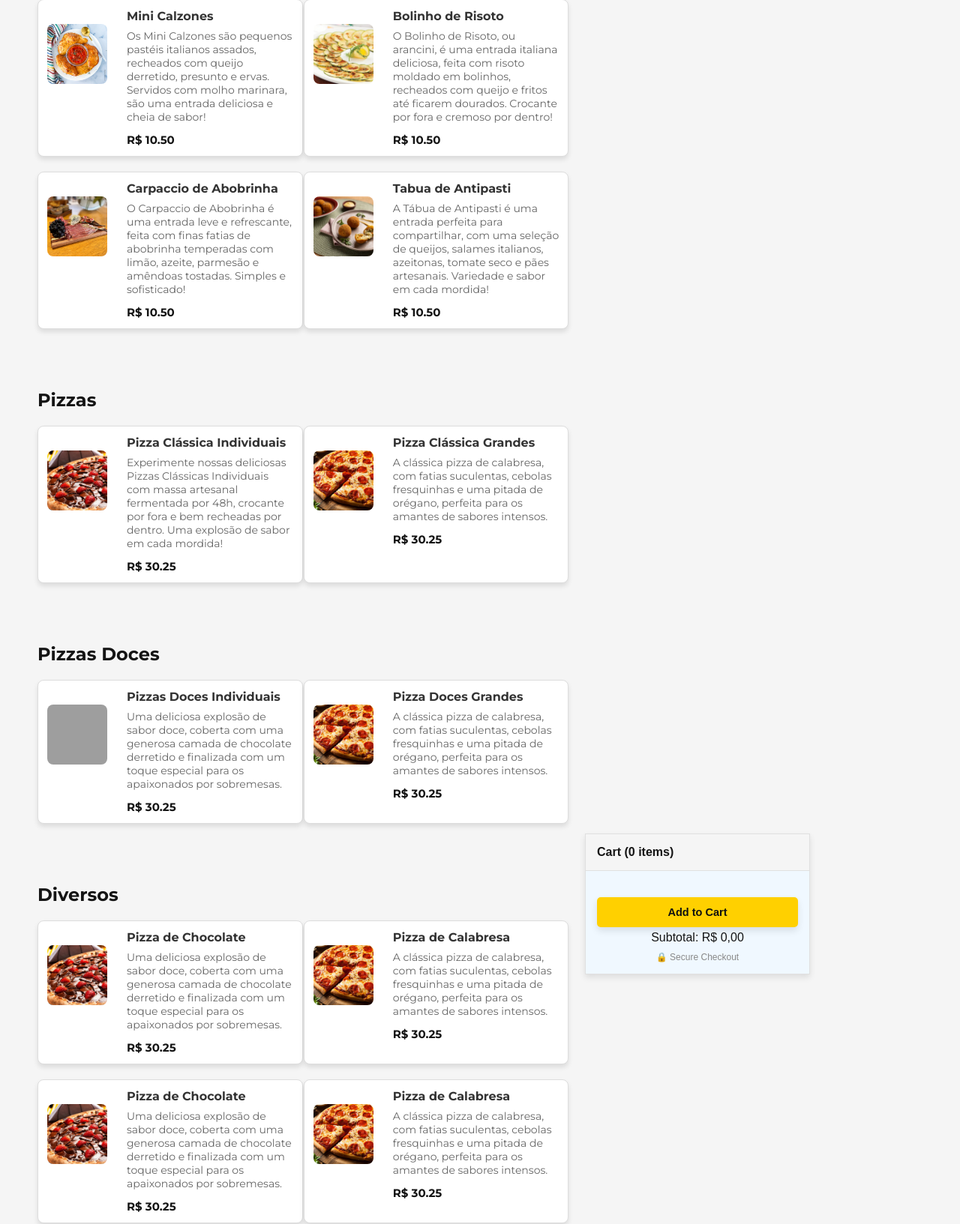
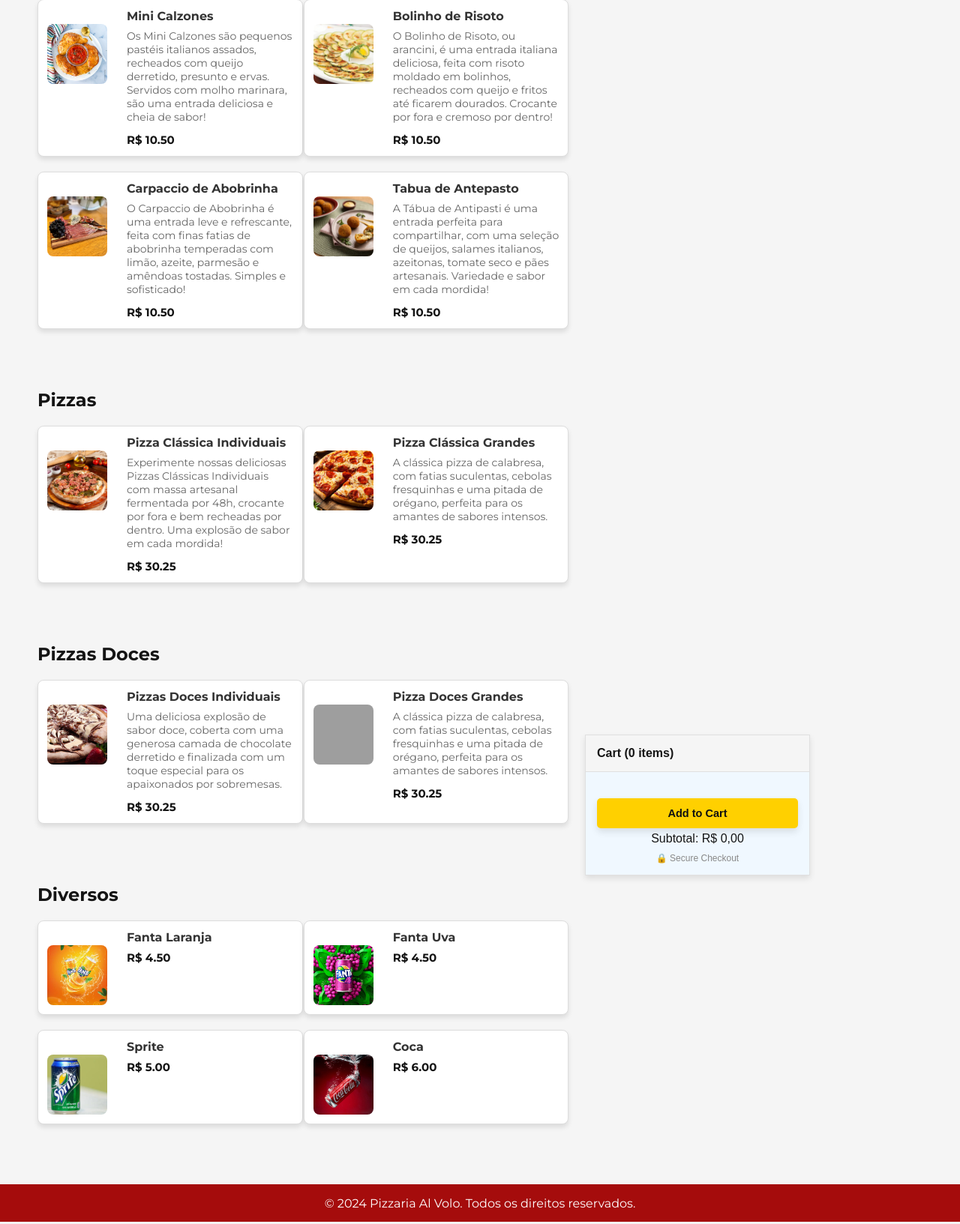
Before and after one commit to garciamanda/project-pizzaria-htmlcss, a PHP site: page / in a window 1280 px wide. Shown: the part 2810-4443 px from the top of the page at 75% size. Run offline with PHP 8.4, Linux system fonts and the light colour scheme; grey boxes are pictures that could not be loaded.

Commit message:
modal entradas fim
finalmenteeeee

```diff
--- a/css/style.css
+++ b/css/style.css
@@ -1153,7 +1153,7 @@ body {
   background-color: rgb(255, 255, 255);
   border-radius: 10px 10px 10px 10px;
   width: 45%;
-  height: 75%;
+  height: 58.2%;
   margin: 10% auto;
 }
 
@@ -2196,7 +2196,7 @@ body {
   background-color: rgb(255, 255, 255);
   border-radius: 10px 10px 10px 10px;
   width: 45%;
-  height: 44.3%;
+  height: 51.7%;
   margin: 15% auto;
 }
 
@@ -2213,6 +2213,22 @@ body {
   flex: 0.8;
   box-shadow: rgba(0, 0, 0, 0.2) 0px 1px 2px 0px;
 }
+
+.modal-carrinho-entradas .close-btn2 {
+  cursor: pointer;
+  background: none;
+  width: 3rem;
+  border-radius: 50%;
+  font-size: 24px;
+  font-weight: bold;
+  color: #333;
+  transition: color 0.3s ease;;
+}
+
+.modal-carrinho-entradas .close-btn2:hover {
+  color: #ff0000;
+}
+
 
 .Produtos-text-modal {
   border-radius: 0 10px 0 0 !important;
@@ -2249,6 +2265,7 @@ body {
   border-top: 1px solid #d1d5db;
   border-radius: 0 0 20px 20px;
   margin-top: 47.9%;
+  border: none !important;
 }
 
 .produtos-modal h2 {
--- a/index.php
+++ b/index.php
@@ -464,7 +464,7 @@ if (isset($_POST['submit'])) {
 
         <!-- Começo do produto -->
         <div class="cardapio-content">
-          <img src="./images/pizza(6).jpg" alt="Pizza de Calabresa" class="img-cardapio" />
+          <img src="./images/pizza(13).jpg" alt="Pizza de Calabresa" class="img-cardapio" />
 
           <div class="detalhes">
             <p class="nome-cardapio">Pizza de Calabresa</p>
@@ -480,7 +480,7 @@ if (isset($_POST['submit'])) {
 
         <!-- Começo do produto -->
         <div class="cardapio-content">
-          <img src="./images/pizza(1).jpg" alt="Pizza de Carne" class="img-cardapio" />
+          <img src="./images/pizza(16).jpg" alt="Pizza de Carne" class="img-cardapio" />
 
           <div class="detalhes">
             <p class="nome-cardapio">Pizza de Carne</p>
@@ -497,7 +497,7 @@ if (isset($_POST['submit'])) {
 
         <!-- Começo do produto -->
         <div class="cardapio-content">
-          <img src="./images/pizzafrango2.jpg" alt="Pizza de Frango" class="img-cardapio" />
+          <img src="./images/pizza(22).jpg" alt="Pizza de Frango" class="img-cardapio" />
 
           <div class="detalhes">
             <p class="nome-cardapio">Pizza de Frango</p>
@@ -641,10 +641,10 @@ if (isset($_POST['submit'])) {
 
         <!-- Começo do produto -->
         <div class="cardapio-content" id="cardapio-content-entradas">
-          <img src="./images/entrada(8).webp" alt="Tabua de Antipasti" class="img-cardapio" />
+          <img src="./images/entrada(8).webp" alt="Tabua de Antepasto" class="img-cardapio" />
 
           <div class="detalhes">
-            <p class="nome-cardapio">Tabua de Antipasti</p>
+            <p class="nome-cardapio">Tabua de Antepasto</p>
             <p class="descricao-cardapio">A Tábua de Antipasti é uma entrada perfeita para compartilhar, com uma seleção
               de queijos, salames italianos, azeitonas, tomate seco e pães artesanais. Variedade e sabor em cada
               mordida!</p>
@@ -665,7 +665,7 @@ if (isset($_POST['submit'])) {
       <div class="cardapio" id="cardapio-pizzas-separadas">
         <!-- Começo do produto -->
         <div class="cardapio-content" id="cardapio-separadas">
-          <img src="./images/pizza(8).jpg" alt="Pizza de Chocolate" class="img-cardapio" />
+          <img src="./images/pizza(13).jpg" alt="calabresa" class="img-cardapio" />
 
           <div class="detalhes">
             <p class="nome-cardapio">Pizza Clássica Individuais</p>
@@ -682,7 +682,7 @@ if (isset($_POST['submit'])) {
 
         <!-- Começo do produto -->
         <div class="cardapio-content" id="cardapio-separadas">
-          <img src="./images/pizza(6).jpg" alt="4 Queijos" class="img-cardapio" />
+          <img src="./images/pizza(6).jpg" alt="peperoni" class="img-cardapio" />
 
           <div class="detalhes">
             <p class="nome-cardapio">Pizza Clássica Grandes</p>
@@ -707,7 +707,7 @@ if (isset($_POST['submit'])) {
       <div class="cardapio" id="cardapio-pizzas-doces">
         <!-- Começo do produto -->
         <div class="cardapio-content" id="cardapio-content-doces">
-          <img src="./images/pizza(18).jpg" alt="Pizza de Chocolate" class="img-cardapio" />
+          <img src="./images/pizza(9).jpg" alt="Pizza de Chocolate" class="img-cardapio" />
 
           <div class="detalhes">
             <p class="nome-cardapio">Pizzas Doces Individuais</p>
@@ -723,7 +723,7 @@ if (isset($_POST['submit'])) {
 
         <!-- Começo do produto -->
         <div class="cardapio-content" id="cardapio-content-doces">
-          <img src="./images/pizza(6).jpg" alt="4 Queijos" class="img-cardapio" />
+          <img src="./images/pizza(24).webp" alt="M&Ms" class="img-cardapio" />
 
           <div class="detalhes">
             <p class="nome-cardapio">Pizza Doces Grandes</p>
@@ -747,15 +747,12 @@ if (isset($_POST['submit'])) {
       <div class="cardapio" id="cardapio-pizzas-diversos">
         <!-- Começo do produto -->
         <div class="cardapio-content" id="cardapio-content-diversos">
-          <img src="./images/pizza(8).jpg" alt="Pizza de Chocolate" class="img-cardapio" />
+          <img src="./images/bebida(1).jpeg" alt="fanta" class="img-cardapio" />
 
           <div class="detalhes">
-            <p class="nome-cardapio">Pizza de Chocolate</p>
-            <p class="descricao-cardapio">Uma deliciosa explosão de sabor doce, coberta com uma generosa camada de
-              chocolate derretido e finalizada com um toque especial para os apaixonados por sobremesas.</p>
-
+            <p class="nome-cardapio">Fanta Laranja</p>
             <div class="preco">
-              <p class="preco-cardapio">R$ 30.25</p>
+              <p class="preco-cardapio">R$ 4.50</p>
             </div>
           </div>
         </div>
@@ -763,15 +760,12 @@ if (isset($_POST['submit'])) {
 
         <!-- Começo do produto -->
         <div class="cardapio-content" id="cardapio-content-diversos">
-          <img src="./images/pizza(6).jpg" alt="4 Queijos" class="img-cardapio" />
+          <img src="./images/bebida(2).jpeg" alt="Fanta" class="img-cardapio" />
 
           <div class="detalhes">
-            <p class="nome-cardapio">Pizza de Calabresa</p>
-            <p class="descricao-cardapio">A clássica pizza de calabresa, com fatias suculentas, cebolas fresquinhas e
-              uma pitada de orégano, perfeita para os amantes de sabores intensos.</p>
-
+            <p class="nome-cardapio">Fanta Uva</p>
             <div class="preco">
-              <p class="preco-cardapio">R$ 30.25</p>
+              <p class="preco-cardapio">R$ 4.50</p>
             </div>
           </div>
         </div>
@@ -779,15 +773,12 @@ if (isset($_POST['submit'])) {
 
         <!-- Começo do produto -->
         <div class="cardapio-content" id="cardapio-content-diversos">
-          <img src="./images/pizza(8).jpg" alt="Pizza de Chocolate" class="img-cardapio" />
+          <img src="./images/bebida(3).jpeg" alt="Sprite" class="img-cardapio" />
 
           <div class="detalhes">
-            <p class="nome-cardapio">Pizza de Chocolate</p>
-            <p class="descricao-cardapio">Uma deliciosa explosão de sabor doce, coberta com uma generosa camada de
-              chocolate derretido e finalizada com um toque especial para os apaixonados por sobremesas.</p>
-
+            <p class="nome-cardapio">Sprite</p>
             <div class="preco">
-              <p class="preco-cardapio">R$ 30.25</p>
+              <p class="preco-cardapio">R$ 5.00</p>
             </div>
           </div>
         </div>
@@ -795,15 +786,12 @@ if (isset($_POST['submit'])) {
 
         <!-- Começo do produto -->
         <div class="cardapio-content" id="cardapio-content-diversos">
-          <img src="./images/pizza(6).jpg" alt="4 Queijos" class="img-cardapio" />
+          <img src="./images/bebida(5).webp" alt="Coca" class="img-cardapio" />
 
           <div class="detalhes">
-            <p class="nome-cardapio">Pizza de Calabresa</p>
-            <p class="descricao-cardapio">A clássica pizza de calabresa, com fatias suculentas, cebolas fresquinhas e
-              uma pitada de orégano, perfeita para os amantes de sabores intensos.</p>
-
+            <p class="nome-cardapio">Coca</p>
             <div class="preco">
-              <p class="preco-cardapio">R$ 30.25</p>
+              <p class="preco-cardapio">R$ 6.00</p>
             </div>
           </div>
         </div>
@@ -842,6 +830,7 @@ if (isset($_POST['submit'])) {
 
             <!-- Produtos no Modal -->
             <div class="produtos-modal">
+              <div style="overflow: auto;">
                 <div class="modal-header">
                   <h2>Produtos</h2>
                   <span class="close-btn" onclick="closeModal()">&times;</span>
@@ -861,17 +850,18 @@ if (isset($_POST['submit'])) {
                   <p>escolha até 10 opções</p>
 
                 </div>
-              <div class="ingredientes-list" style="max-height: 200px; overflow-y: auto;">
+                <div class="ingredientes-list">
                   <!-- Ingredientes dinâmicos aqui -->
                 </div>
-              <div class="button-compra">
+              </div>
+              <div class="button-compra" style="margin-top: 12.9px;">
                 <!-- Controle de Quantidade -->
                 <div class="counter-container">
                   <button id="decrement">-</button>
                   <span id="counter">1</span>
                   <button id="increment">+</button>
                 </div>
-                <button class="button-modal add-to-cart">
+                <button class="button-modal add-to-cart" style="justify-content: center;" style="gap: 1rem;">
                   <svg viewBox="0 0 16 16" class="bi bi-cart-check" height="24" width="24"
                     xmlns="http://www.w3.org/2000/svg" fill="#fff">
                     <path
@@ -977,7 +967,7 @@ if (isset($_POST['submit'])) {
             <div class="produtos-modal">
               <div class="modal-header">
                 <h2>Produtos</h2>
-                <span class="close-btn" onclick="closeModal()">X</span>
+                <span class="close-btn" onclick="closeModal(modalCarrinhoEntradas)">X</span>
               </div>
               <div class="text-modal-top"></div>
               <div class="text-modal">
```
Also changed, not shown: js/popup.js (+43 -8 lines). Lines whose indentation alone changed are shown as unchanged.
